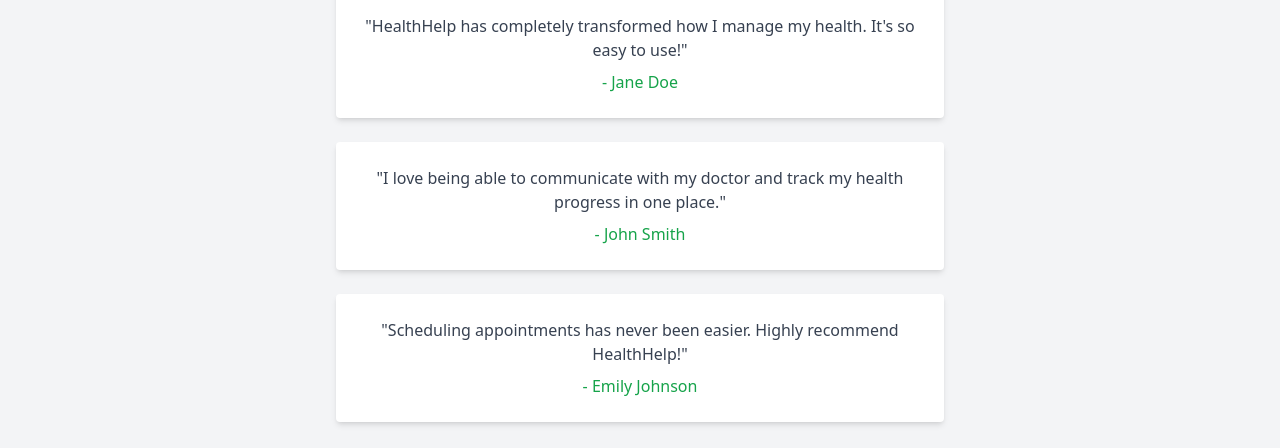
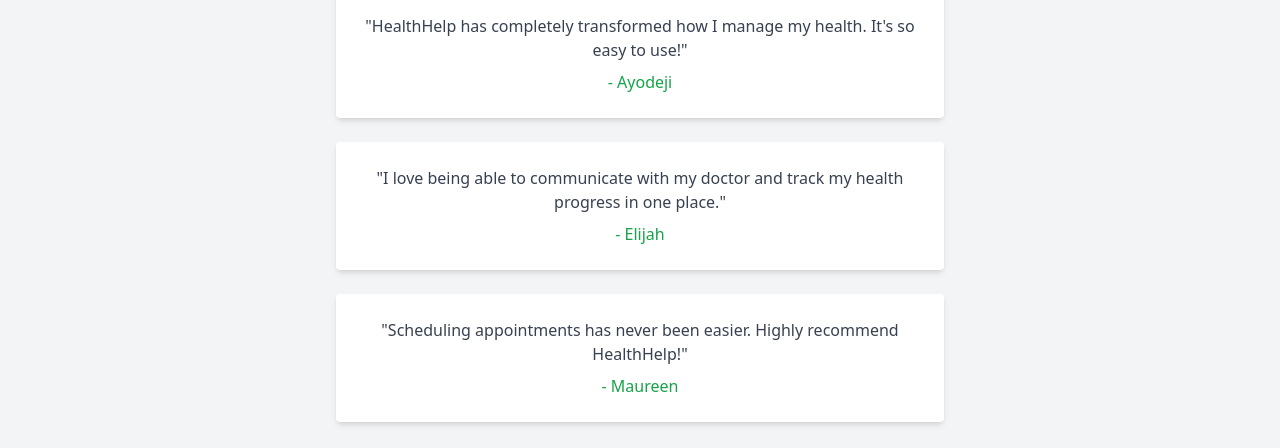
Before and after one commit to Vixs101/pipeops-hackathon, a React (Create React App) app: page / in a window 1280 px wide. Shown: the part 638-1086 px from the top of the page. Built offline with nearby package versions, Linux system fonts and the light colour scheme.

Commit message:
testimonial

```diff
--- a/src/pages/LandingPage.jsx
+++ b/src/pages/LandingPage.jsx
@@ -37,15 +37,15 @@
           <div className="mt-6 space-y-6">
             <div className="bg-white p-6 rounded shadow-md">
               <p className="text-gray-700">"HealthHelp has completely transformed how I manage my health. It's so easy to use!"</p>
-              <p className="text-green-600 mt-2">- Jane Doe</p>
+              <p className="text-green-600 mt-2">- Ayodeji</p>
             </div>
             <div className="bg-white p-6 rounded shadow-md">
               <p className="text-gray-700">"I love being able to communicate with my doctor and track my health progress in one place."</p>
-              <p className="text-green-600 mt-2">- John Smith</p>
+              <p className="text-green-600 mt-2">- Elijah</p>
             </div>
             <div className="bg-white p-6 rounded shadow-md">
               <p className="text-gray-700">"Scheduling appointments has never been easier. Highly recommend HealthHelp!"</p>
-              <p className="text-green-600 mt-2">- Emily Johnson</p>
+              <p className="text-green-600 mt-2">- Maureen</p>
             </div>
           </div>
         </section>
```
